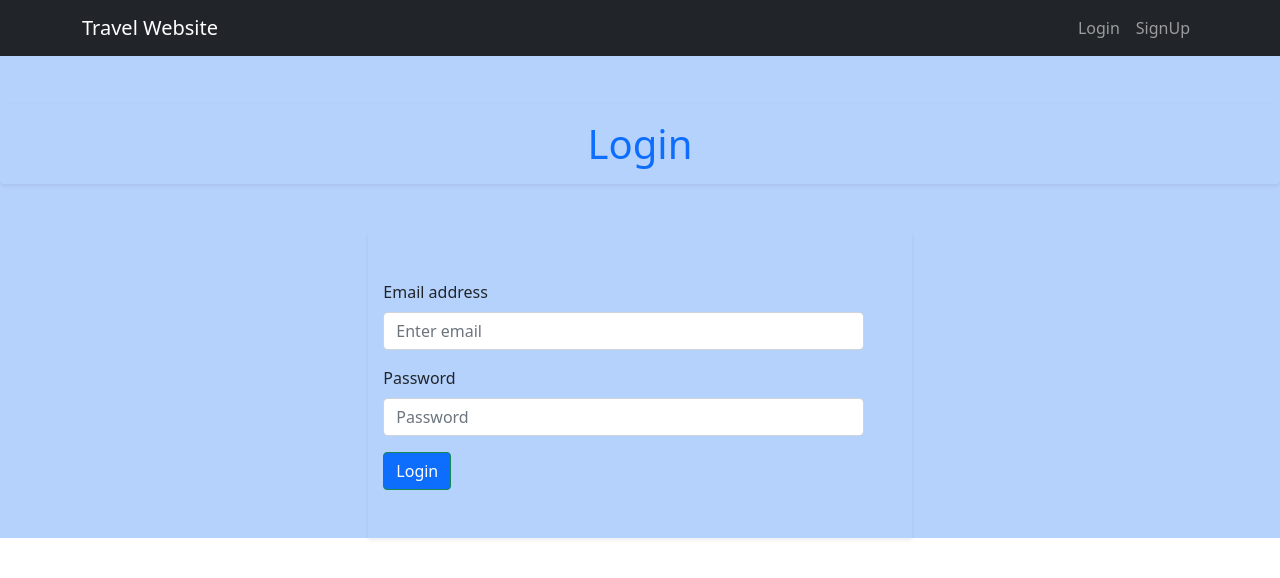
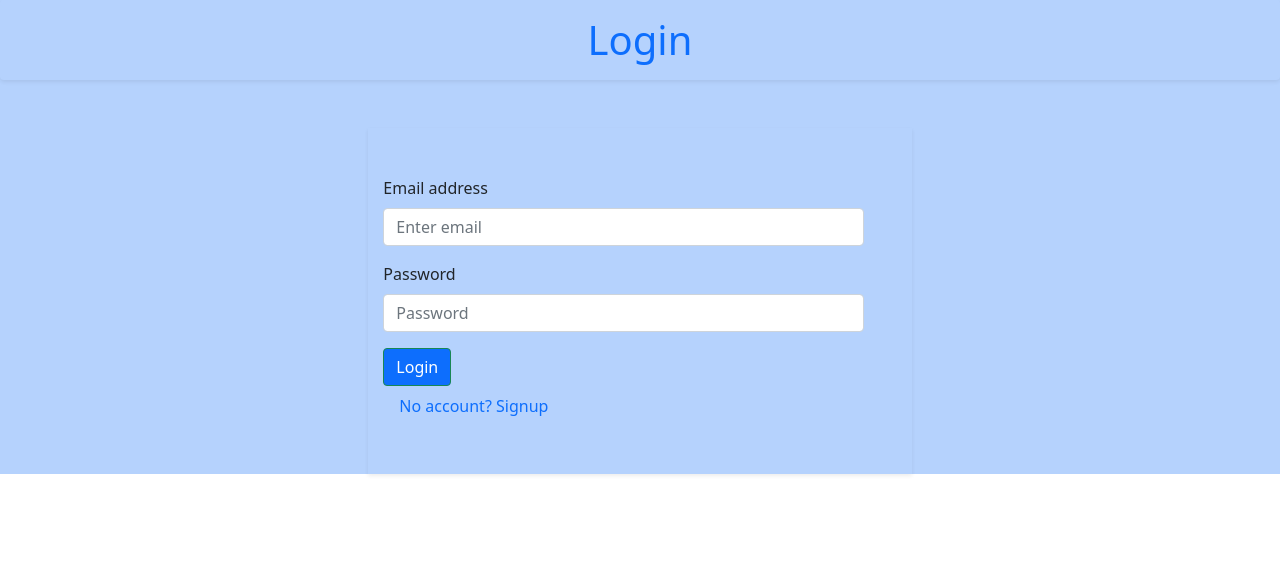
Before and after one commit to gopinathsjsu/team-project-vsrl_202_teamproject, a React (Create React App) app in the folder airline-application-frontend/: page /login in a window 1280 px wide. Shown: the top 578 px of the page. Built offline with nearby package versions, Linux system fonts and the light colour scheme.

Commit message:
Added authentication in routes

```diff
--- a/airline-application-frontend/src/Routes.js
+++ b/airline-application-frontend/src/Routes.js
@@ -4,6 +4,7 @@ import Home from "./core/Home"
 import Login from './components/login.component';
 import SignUp from './components/signup.component';
 import AdminRoute from './authHelper/AdminRoute'
+import UserRoute from './authHelper/UserRoute'
 import AdminDashBoard from './components/AdminDashboard'
 import FlightBooking from './components/FlightBooking';
 import SignOut from './components/SignOut';
@@ -37,9 +38,9 @@ const Routes = ()=>{
 
 
             <Switch>
-                <Route path="/" exact component={Home} />
+                <UserRoute path="/" exact component={Home} />
+                <Route path="/signup" exact component={SignUp} />
                 <Route path="/login" exact component={Login} />
-                <Route path="/signup" exact component={SignUp} />
                 <AdminRoute path="/admin/dashboard" exact component={AdminDashBoard}/>
                 <AdminRoute path="/admin/create/flights" exact component={AddFlight}/>
                 <Route path="/FlightBooking" exact component={FlightBooking} />
--- /dev/null
+++ b/airline-application-frontend/src/authHelper/UserRoute.js
@@ -0,0 +1,26 @@
+import React from 'react'
+import {Route, Redirect} from 'react-router-dom'
+import {isAuthenticated} from './index'
+
+const UserRoute =({ component: Component, ...rest })=> {
+  return (
+    <Route
+      {...rest}
+      render={props =>
+        isAuthenticated() && isAuthenticated().user.role===1
+         ? (
+          <Component {...props}/>
+        ) : (
+          <Redirect
+            to={{
+              pathname: "/login",
+              state: { from: props.location }
+            }}
+          />
+        )
+      }
+    />
+  );
+}
+
+export default UserRoute;
--- a/airline-application-frontend/src/components/login.component.js
+++ b/airline-application-frontend/src/components/login.component.js
@@ -86,11 +86,10 @@ import { Link,Redirect } from "react-router-dom";
 
         return (
 
-                <Container fluid style={{paddingLeft:0,paddingRight:0,marginRight:0,marginLeft:0, backgroundColor: "#b5d2fd"}}>
-                    <MyNavbar />
+                <Container className="login" fluid style={{paddingLeft:0,paddingRight:0,paddingBottom:0,marginRight:0,marginLeft:0, backgroundColor: "#b5d2fd"}}>
                     {/* {loadingMessage()} */}
                     {error && errorMessage()}
-                    <h1 className="shadow-sm mt-5 p-3 text-center rounded" style={{color:"#0D6EFD"}}>Login</h1>
+                    <h1 className="shadow-sm  p-3 text-center rounded" style={{color:"#0D6EFD"}}>Login</h1>
                     <Row className="mt-5">
                         <Col lg={5} md={6} sm={12} className="p-5 m-auto shadow-sm rounded-lg">
                         <Form>
@@ -110,7 +109,7 @@ import { Link,Redirect } from "react-router-dom";
                         Login
                        {/* <p className="text-white text-center">{JSON.stringify(values)}</p>  */}
                     </Button>
-
+                    <Link to="/signup" className="nav-link text-primary">No account? Signup</Link>
                     </Form>
                     {performRedirect()}
                     {/* <p className="text-white text-center"> {JSON.stringify(values)}</p> */}
```
Also changed, not shown: 1 other file (tests, documents, lock files or other folders).
